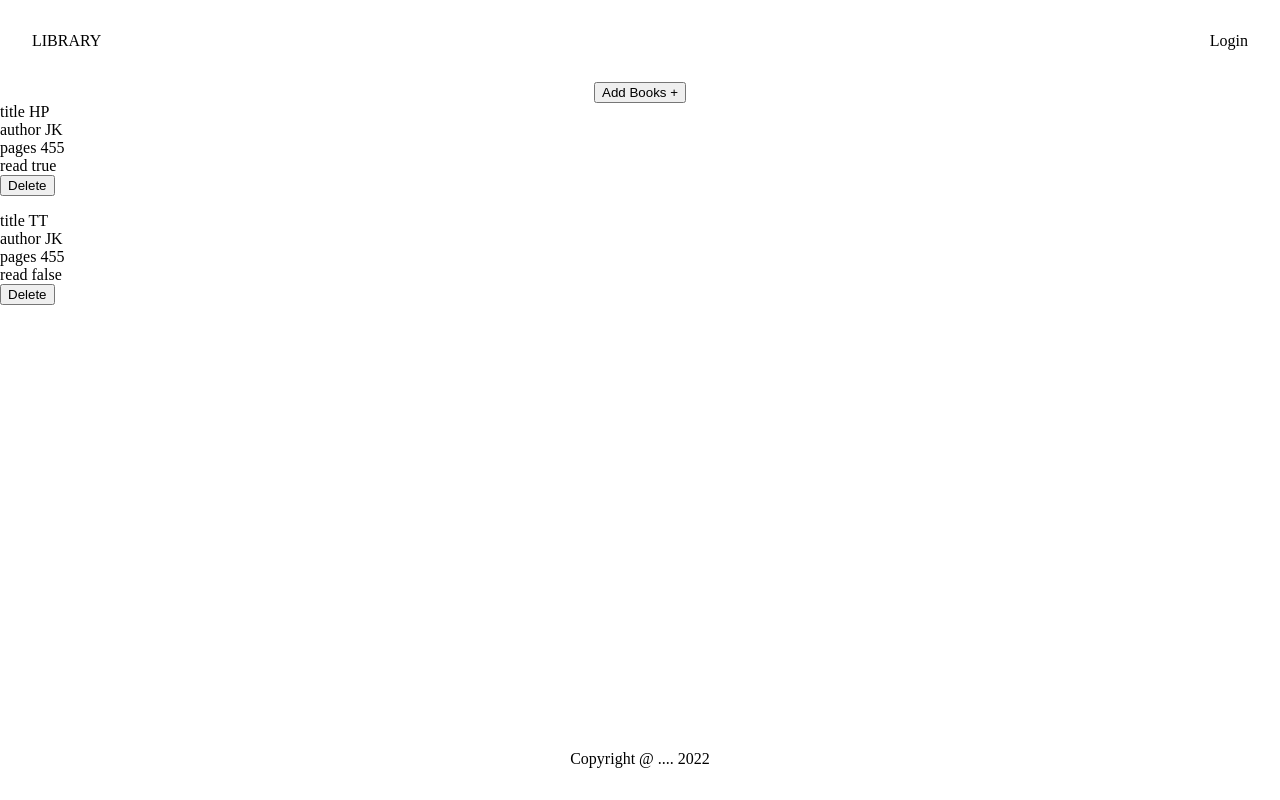
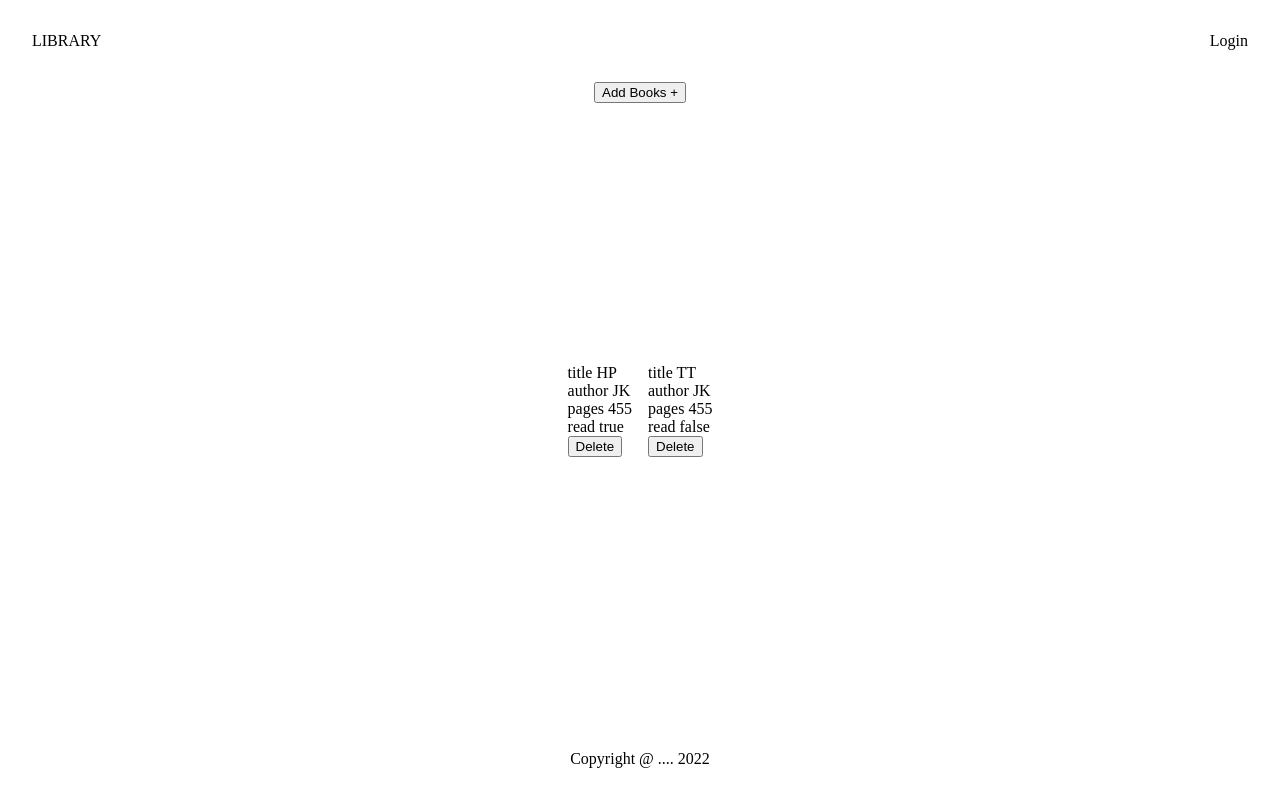
Before and after one commit to ronsamgeorge/Library-ToP, a plain HTML site: page index.html in a window 1280 px wide. Drawn offline with Linux system fonts and the light colour scheme.

Commit message:
Add Remove Card from DOM functionality

```diff
--- a/script.js
+++ b/script.js
@@ -1,12 +1,20 @@
-function displayBookDetails (bookCard){
+function displayBookCard(bookCard){
+    displayContainerDom.appendChild(bookCard);
+}
 
-    // let testParent = document.createElement("Div");
-    // let til
-    // displayContainerDom.appendChild(testParent);
+function printHello(){
+    console.log(this.classList[0]);
+}
 
-    // testParent.textContent = book.pages;
-    // displayContainerDom.appendChild(testParent);
-    displayContainerDom.appendChild(bookCard);
+function removeCardFromDom(){
+    let card = document.getElementById(this.id).parentNode;
+    console.log(card);
+    card.remove();
+}
+
+function createRemoveButtonEventListener(btnId){
+    let removeBtn = document.getElementById(btnId);
+    removeBtn.addEventListener('click',removeCardFromDom);
 }
 
 function createBookCard(book){
@@ -27,13 +35,15 @@ function createBookCard(book){
 
     let removeButton = document.createElement("button")
     removeButton.textContent = "Delete";
+    removeButton.id = book.title + "-rmv-btn"
+    removeButton.classList.add(book.title);
     removeButton.classList.add("rmv-btn");
-    removeButton.classList.add(book.title);
-    mainCardDom.appendChild(removeButton);
 
 
-    console.log(typeof mainCardDom)
-    displayBookDetails(mainCardDom);
+
+    mainCardDom.appendChild(removeButton);
+    displayBookCard(mainCardDom);
+    createRemoveButtonEventListener(book.title + "-rmv-btn");
 }
 
 
@@ -43,31 +53,24 @@ function addBookToLibrary(book){
 
 function book(title, author,pages, read){
 
-    console.log(this);
+    // console.log(this);
     this.title = title;
     this.author = author;
     this.pages = pages;
     this.read = read;
 
     addBookToLibrary(this)
+    createBookCard(this);
 }
 
 let library = [];
+let removeBtnsListener = [];
+const displayContainerDom = document.getElementById("main-display-container");
 
 const book1 = new book("HP","JK",455,true);
 const book2 = new book("TT","JK",455,false);
 
 const addBtn = document.getElementById("add-btn");
-//addBtn.addEventListener('click',displayBookDetails);
 
-
-
-const deleteBtn = document.getElementsByClassName("rmv-btn");
-
-
-const displayContainerDom = document.getElementById("main-display-container");
-
-
-library.forEach(book => {
-    createBookCard(book);
-});
+console.log(library[1].title);
+console.log(removeBtnsListener);
--- a/styles.css
+++ b/styles.css
@@ -31,6 +31,9 @@ body{
     flex : 1;
 
     display: flex;
-    flex-direction: column;
+    flex-direction: row;
     gap: 16px;
+
+    align-items: center;
+    justify-content: center;
 }
```
